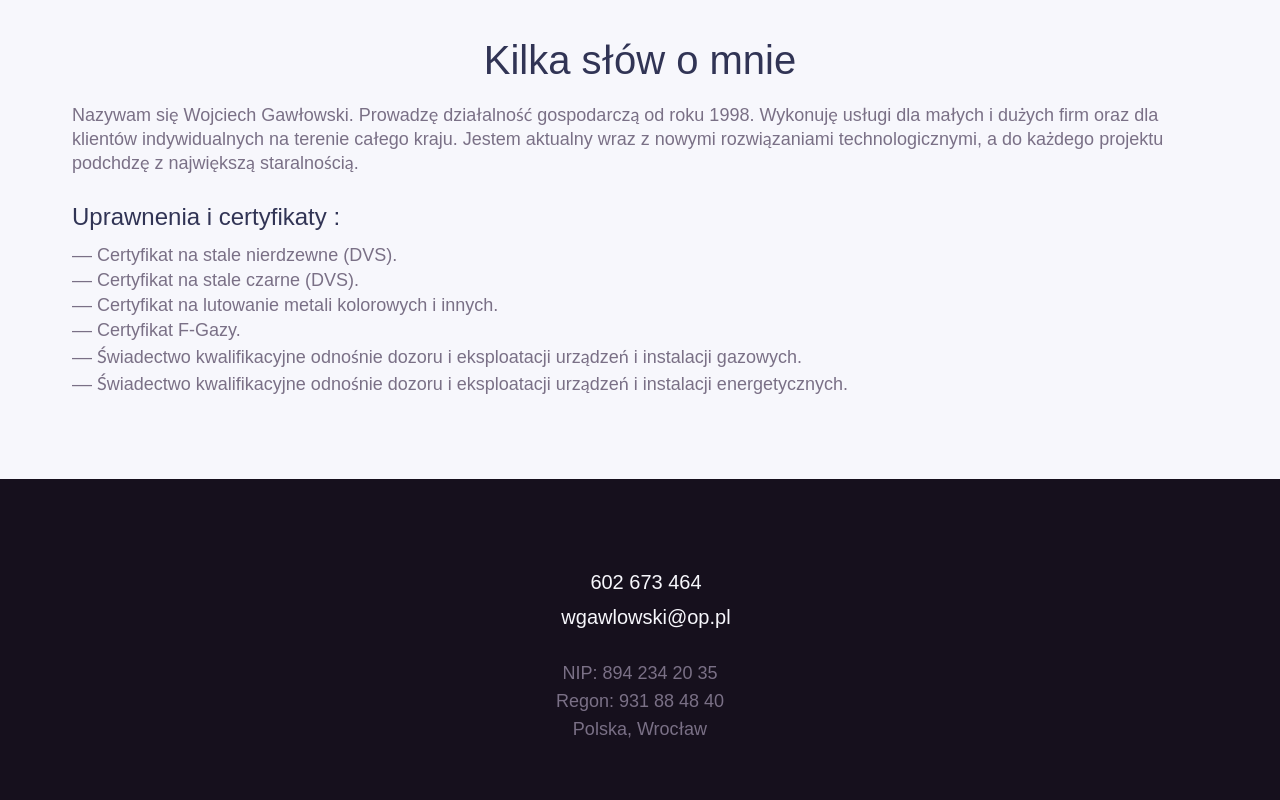
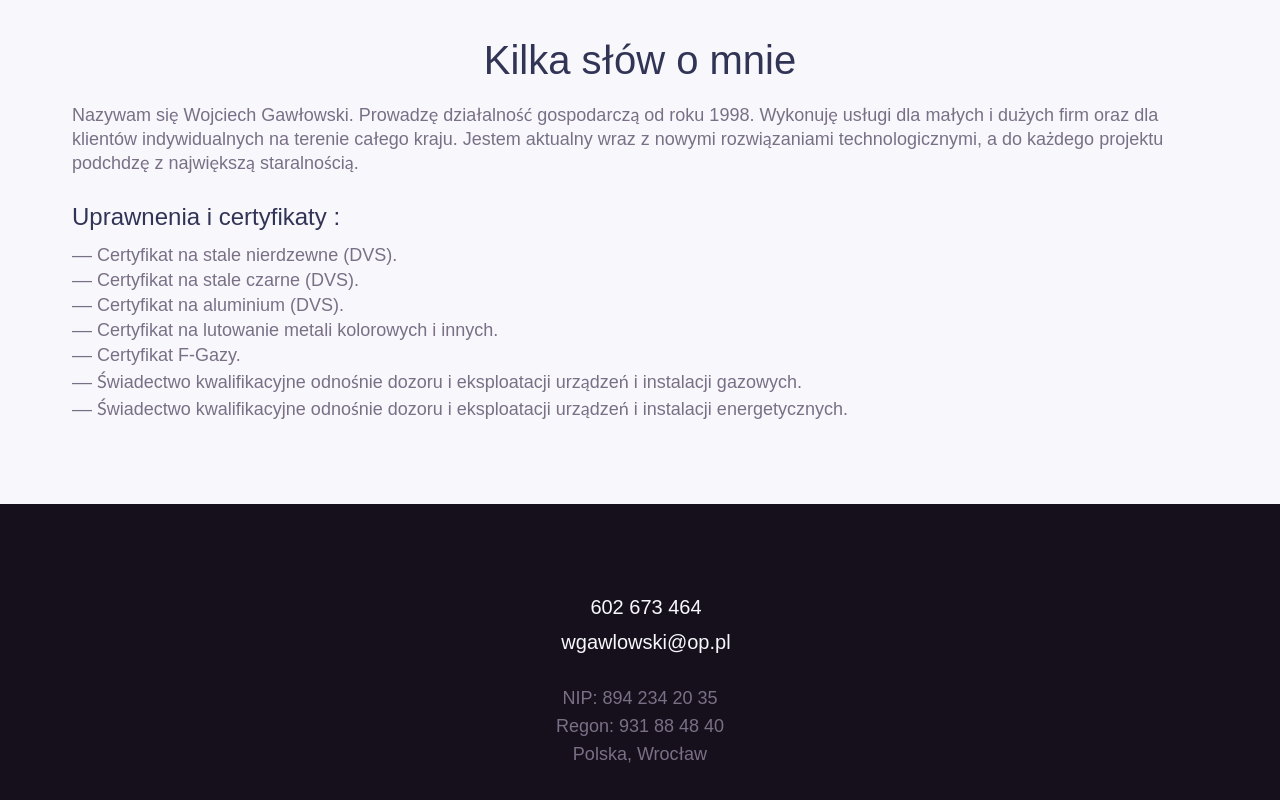
Before and after one commit to niezdem/WGawlowski, a Next.js app: page / in a window 1280 px wide. Shown: the part 2109-2909 px from the top of the page. Built offline with nearby package versions, Linux system fonts and the light colour scheme.

Commit message:
Add a new certificate

```diff
--- a/components/about.js
+++ b/components/about.js
@@ -14,6 +14,7 @@ const About = () => (
         <ul>
           <li>–– Certyfikat na stale nierdzewne (DVS).</li>
           <li>–– Certyfikat na stale czarne (DVS).</li>
+          <li>–– Certyfikat na aluminium (DVS).</li>
           <li>–– Certyfikat na lutowanie metali kolorowych i innych.</li>
           <li>–– Certyfikat F-Gazy.</li>
           <li>
--- a/public/styles/carousel.scss
+++ b/public/styles/carousel.scss
@@ -5,10 +5,6 @@
     padding-top: 0;
   }
 
-  h1 {
-    margin-bottom: 1em;
-  }
-
   .carousel-root {
     max-width: 100%;
   }
```
